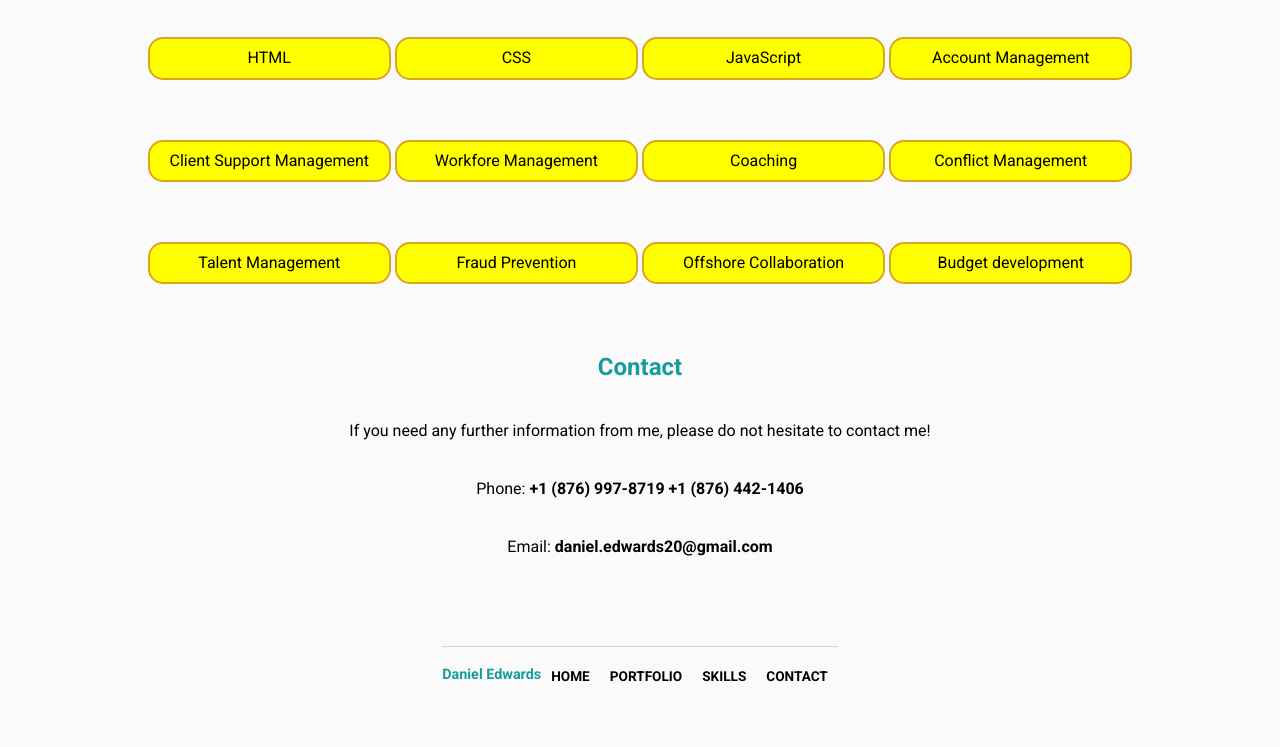
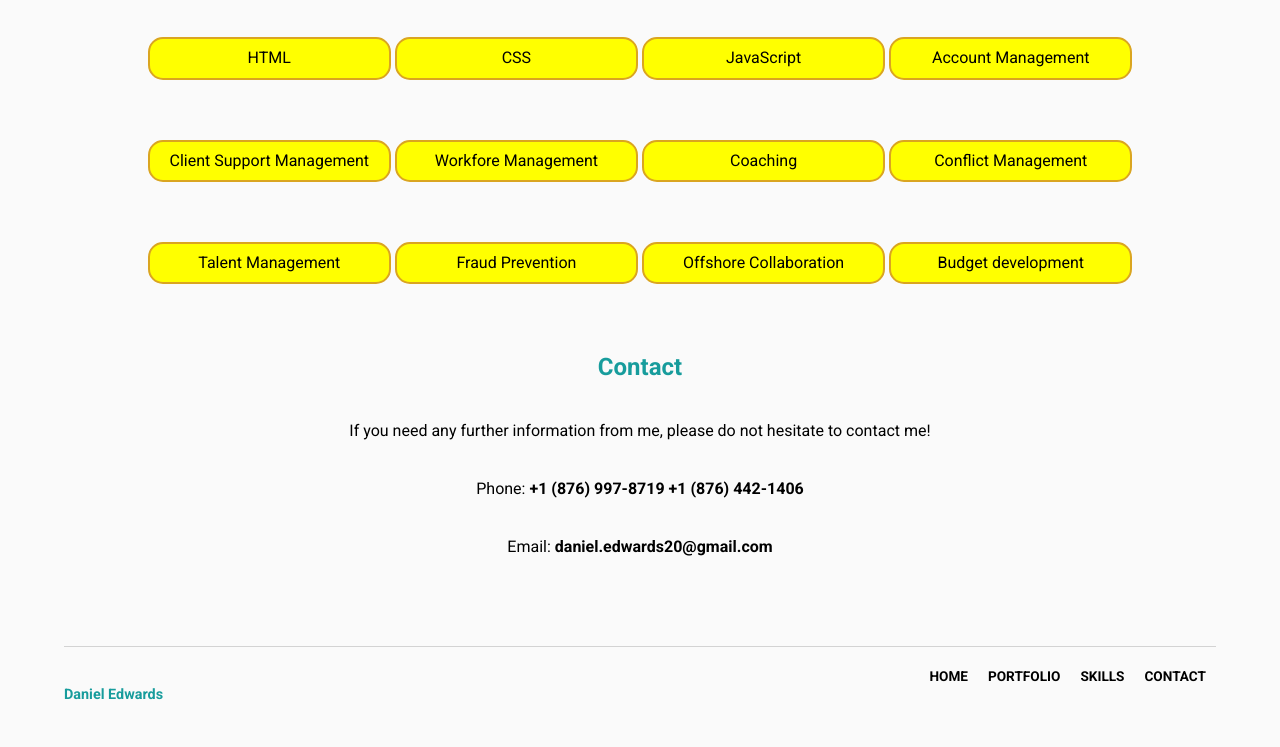
Before and after one commit to JointKing/The-Journey-Project-2, a plain HTML site: page Index.html in a window 1280 px wide. Shown: the part 1571-2318 px from the top of the page. Drawn offline with Linux system fonts and the light colour scheme.

Commit message:
Update
HTML/CSS file updated.

```diff
--- a/css/styles.css
+++ b/css/styles.css
@@ -64,6 +64,8 @@ li a:hover {
 footer {
   display: inline-block;
   border-top: 1px solid lightgray;
+  width: 90%;
+  margin: auto;
 }
 footer h2 {
   display: inline;
@@ -229,10 +231,9 @@ footer > nav {
     width: 80%;
     text-align: center;
   }
-  .bottom-nav,
-  footer h2 {
+  .bottom-nav {
     padding: 20px 0 40px;
-    float: left;
+    float: right;
     text-align: left;
   }
   .bottom-nav ul {
```
